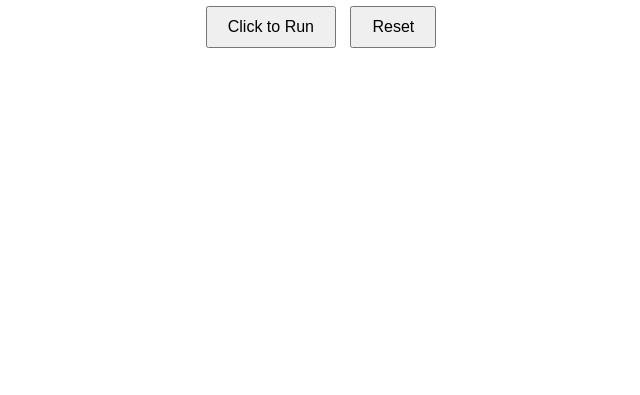
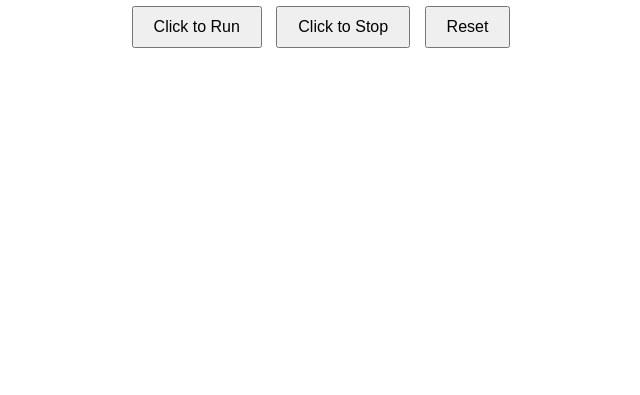
Before and after one commit to Frahyang/Project-Hatchery-Timer, a plain HTML site: page index.html in a window 1280 px wide. Shown: the part 421-816 px from the top of the page, without its empty margins (319-959 px from the left). Drawn offline with Linux system fonts and the light colour scheme.

Commit message:
Update index.html

```diff
--- a/index.html
+++ b/index.html
@@ -12,6 +12,7 @@
         <h1 id="display">20:00</h1>
         <div class="buttons">
             <button onclick="startTimer()">Click to Run</button>
+            <button onclick="stopTimer()">Click to Stop</button>
             <button onclick="resetTimer()">Reset</button>
         </div>
     </div>
```
